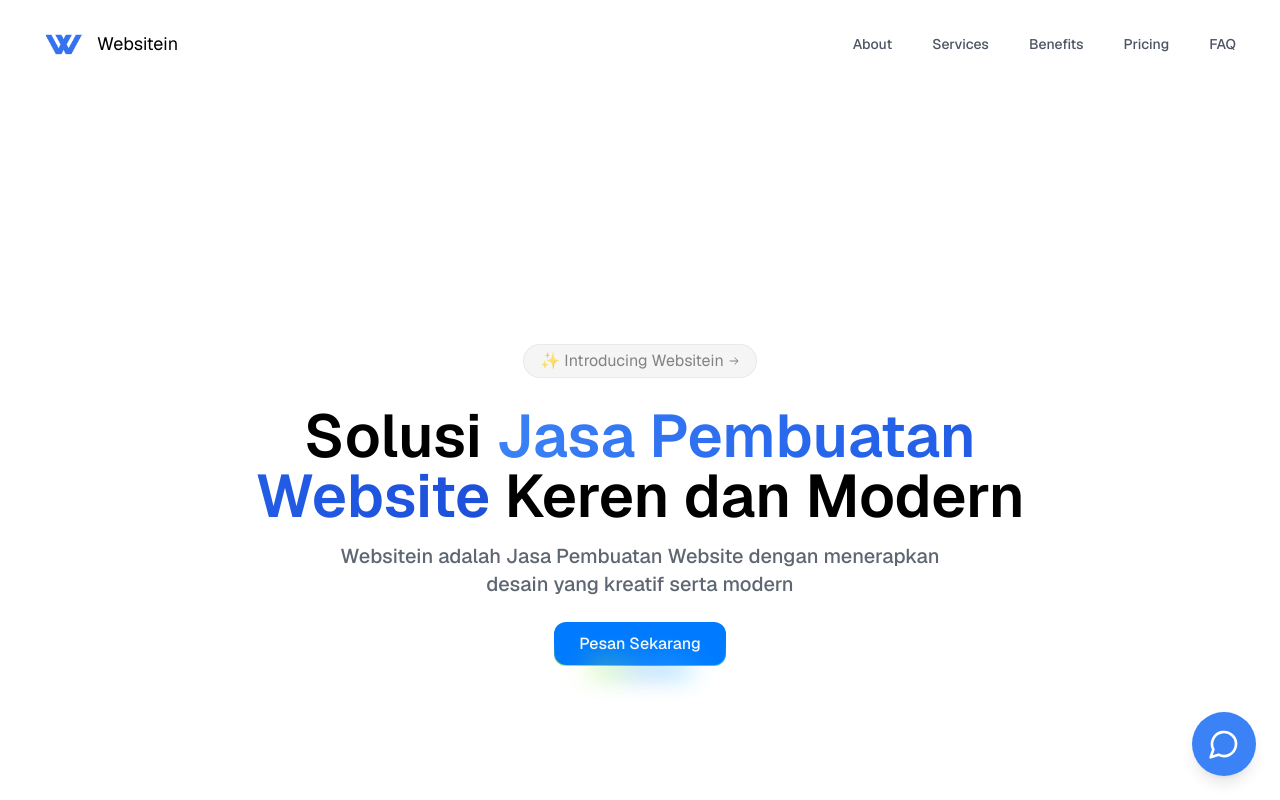
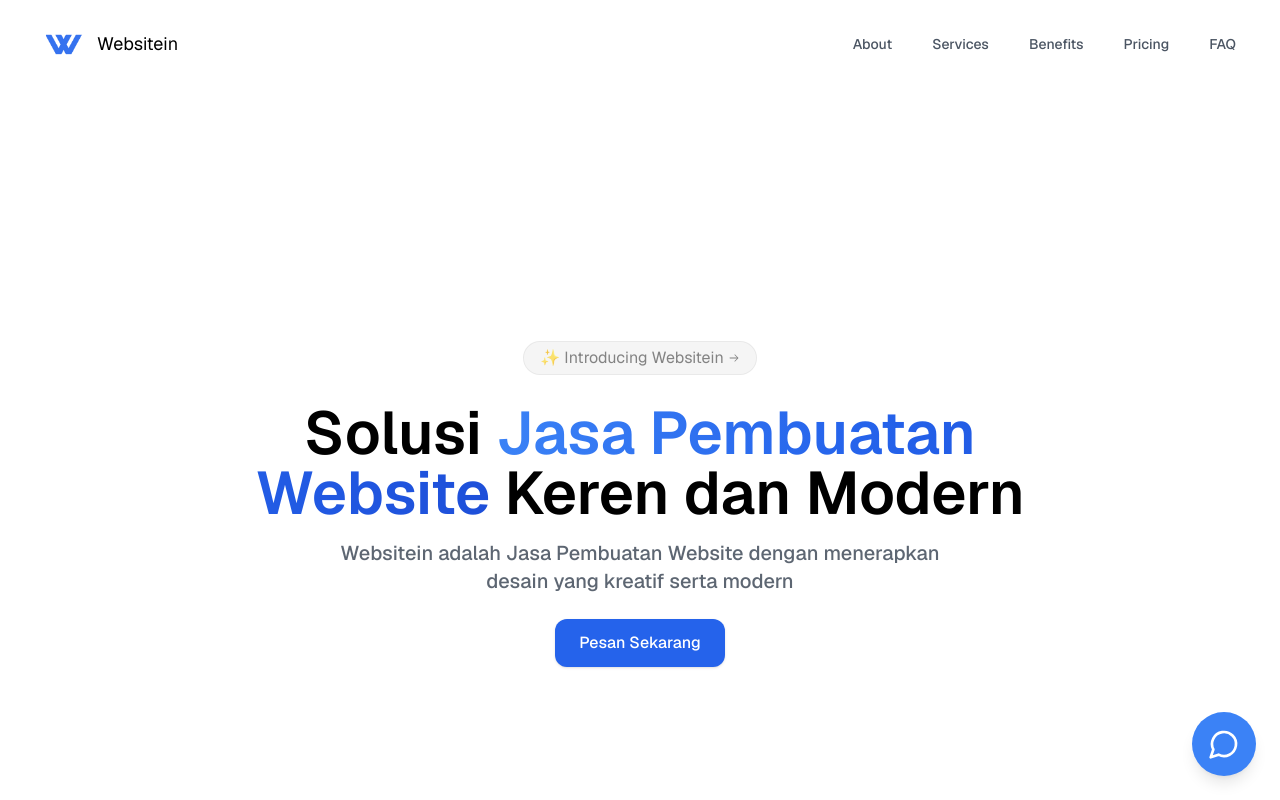
Before and after one commit to arkhanardana/websitein, a Next.js app: page / in a window 1280 px wide. Shown: the top 800 px of the page. Built offline with nearby package versions, Linux system fonts and the light colour scheme.

Commit message:
change button hero

```diff
--- a/src/components/FloatingCTA.tsx
+++ b/src/components/FloatingCTA.tsx
@@ -19,7 +19,7 @@ export default function FloatingCTA() {
                      className="w-16 h-16 bg-green-500 hover:bg-green-600 text-white border-none rounded-full shadow-lg flex items-center justify-center"
                      onClick={() => window.open('https://wa.me/62989098432', '_blank')}
                   >
-                     <Image src="/assets/wa.png" alt="WhatsApp" width={32} height={32} />
+                     <Image src="/assets/wa.png" alt="WhatsApp" width={32} height={32} priority={true} />
                      <span className="sr-only">WhatsApp</span>
                   </Button>
                   <Button
--- a/src/components/HeroSection.tsx
+++ b/src/components/HeroSection.tsx
@@ -1,12 +1,12 @@
 import { ArrowRightIcon } from "@radix-ui/react-icons";
 import { cn } from "@/lib/utils";
 import AnimatedShinyText from "@/components/ui/animated-shiny-text";
-import { RainbowButton } from "@/components/ui/rainbow-button";
 import Link from "next/link";
+import { Button } from "./ui/button";
 
 export function HeroSection() {
 	return (
-		<section className="bg-white text-center py-[6rem] lg:py-[16rem] flex flex-col items-center">
+		<section className="bg-white text-center py-[6rem] lg:py-[15.8rem] flex flex-col items-center">
 			<div className="flex items-center justify-center">
 				<div
 					className={cn(
@@ -33,7 +33,7 @@ export function HeroSection() {
 			</p>
 			<div className="flex gap-x-2 pt-2 items-center justify-center">
 				<Link href={"#pricing"}>
-					<RainbowButton>Pesan Sekarang</RainbowButton>
+					<Button className="p-6 rounded-xl bg-blue-600 hover:bg-blue-800 text-sm md:text-md lg:text-base font-medium text-white">Pesan Sekarang</Button>
 				</Link>
 			</div>
 		</section>
--- a/src/components/ui/rainbow-button.tsx
+++ /dev/null
@@ -1,30 +0,0 @@
-import React from "react";
-
-import { cn } from "@/lib/utils";
-
-interface RainbowButtonProps extends React.ButtonHTMLAttributes<HTMLButtonElement> {
-	children?: React.ReactNode;
-	props?: React.ButtonHTMLAttributes<HTMLButtonElement>;
-}
-
-export function RainbowButton({ children, ...props }: RainbowButtonProps) {
-	return (
-		<button
-			className={cn(
-				"h-11 px-6 py-1 inline-flex items-center justify-center rounded-xl font-medium transition-colors focus-visible:outline-none focus-visible:ring-1 focus-visible:ring-ring disabled:pointer-events-none disabled:opacity-50 relative group animate-rainbow cursor-pointer border-0 bg-[length:200%] text-primary-foreground [background-clip:padding-box,border-box,border-box] [background-origin:border-box] [border:calc(0.08*1rem)_solid_transparent]",
-
-				// before styles
-				"before:absolute before:bottom-[-20%] before:left-1/2 before:z-0 before:h-1/5 before:w-3/5 before:-translate-x-1/2 before:animate-rainbow before:bg-[linear-gradient(90deg,hsl(var(--color-1)),hsl(var(--color-5)),hsl(var(--color-3)),hsl(var(--color-4)),hsl(var(--color-2)))] before:bg-[length:200%] before:[filter:blur(calc(0.8*1rem))]",
-
-				// light mode colors (replace black with blue)
-				"bg-[linear-gradient(#007BFF,#007BFF),linear-gradient(#007BFF_50%,rgba(0,123,255,0.6)_80%,rgba(0,123,255,0)),linear-gradient(90deg,hsl(var(--color-1)),hsl(var(--color-5)),hsl(var(--color-3)),hsl(var(--color-4)),hsl(var(--color-2)))]",
-
-				// dark mode colors (replace white with lighter blue)
-				" dark:bg-[linear-gradient(#3399FF,#3399FF),linear-gradient(#3399FF_50%,rgba(51,153,255,0.6)_80%,rgba(0,0,0,0)),linear-gradient(90deg,hsl(var(--color-1)),hsl(var(--color-5)),hsl(var(--color-3)),hsl(var(--color-4)),hsl(var(--color-2)))]"
-			)}
-			{...props}
-		>
-			{children}
-		</button>
-	);
-}
```
